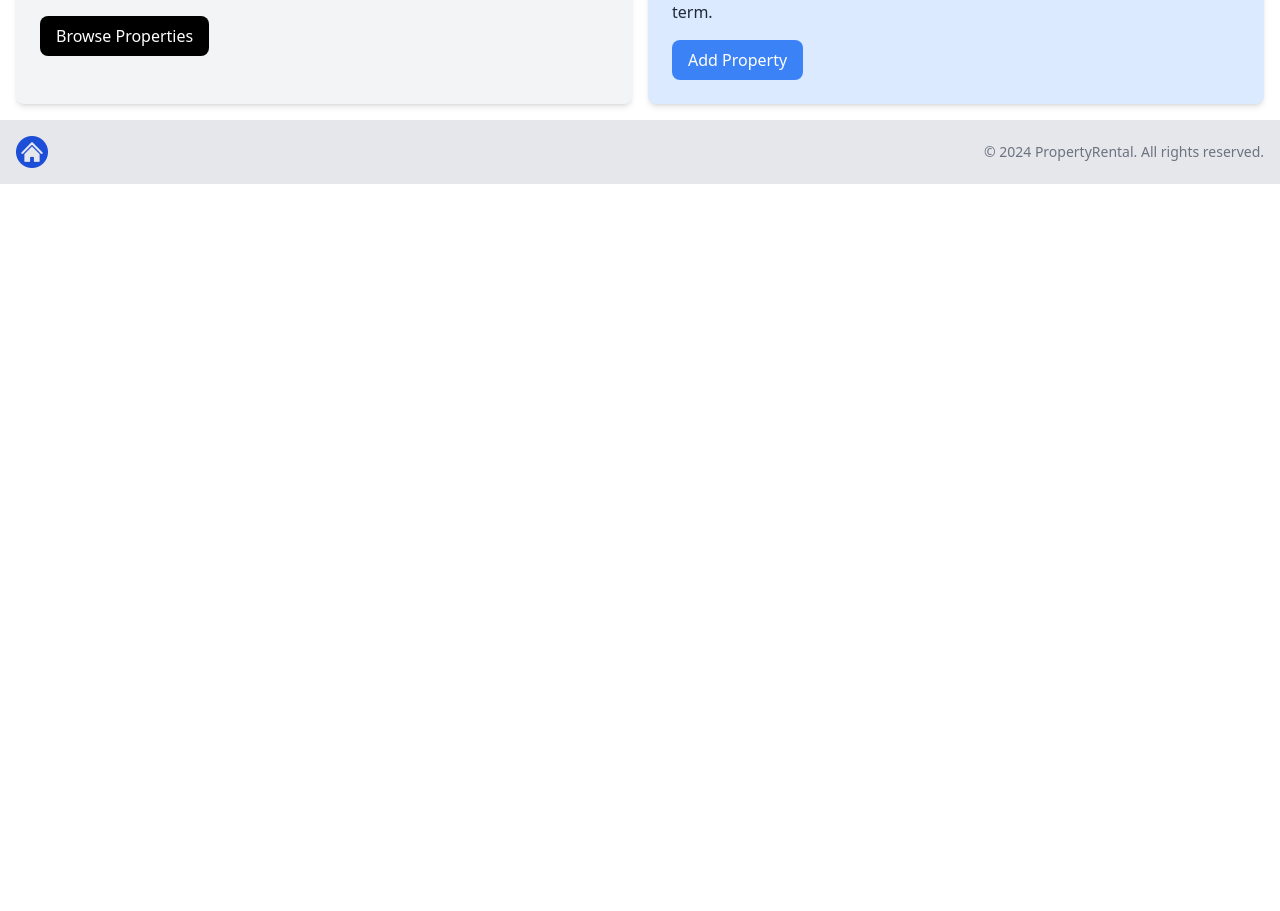
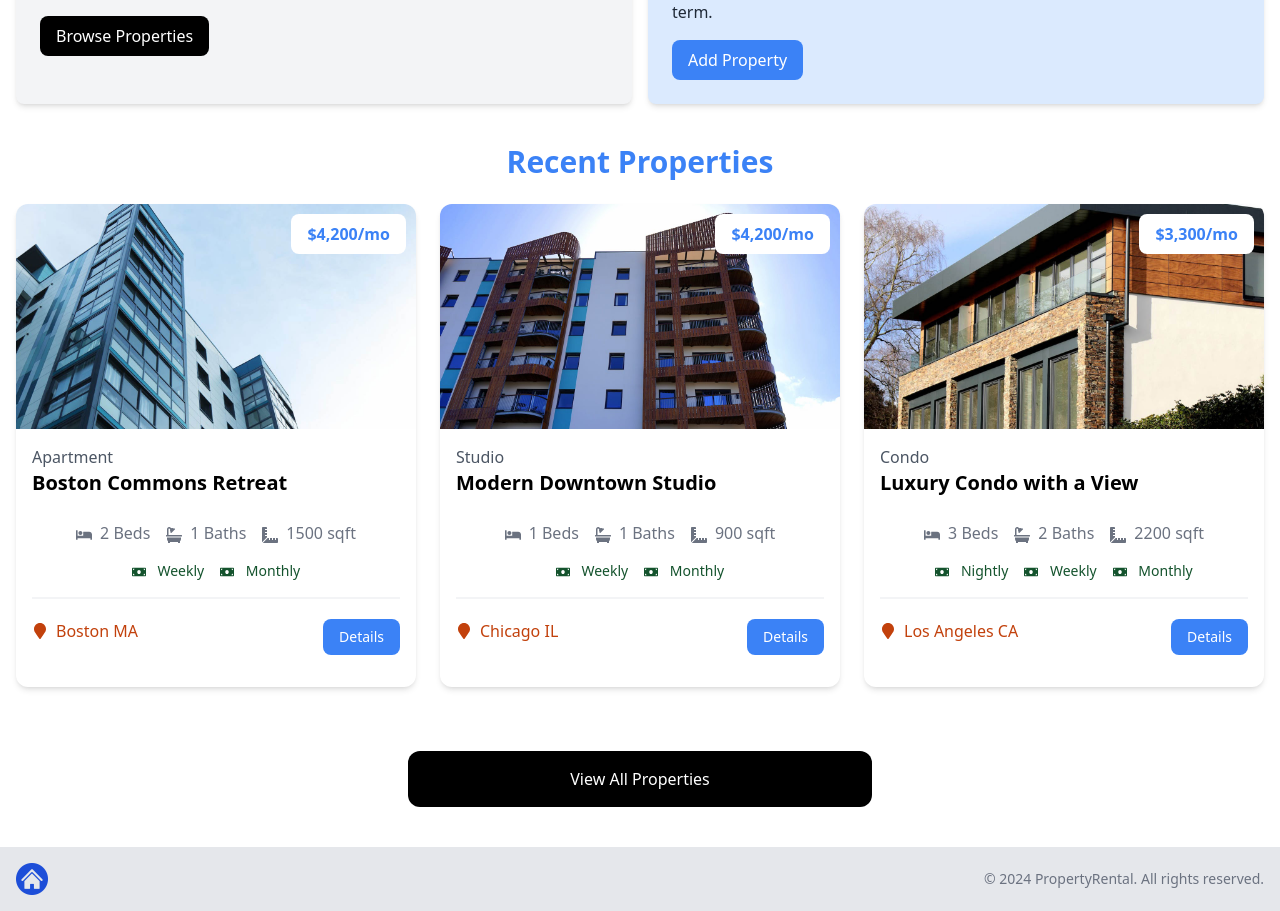
Before and after one commit to Auqpiro/rental, a Next.js app: page / in a window 1280 px wide. Shown: the part 541-1452 px from the top of the page. Before the commit the page ends 800 px from the top, so only its background shows below. Built offline with nearby package versions, Linux system fonts and the light colour scheme.

Commit message:
add recent section

```diff
--- a/app/page.jsx
+++ b/app/page.jsx
@@ -1,4 +1,5 @@
 import Hero from "@/components/Hero";
+import HomeProperties from "@/components/HomeProperties";
 import InfoBoxes from "@/components/InfoBoxes";
 
 const HomePage = () => {
@@ -6,6 +7,7 @@
     <>
       <Hero />
       <InfoBoxes />
+      <HomeProperties/>
     </>
   );
 };
--- /dev/null
+++ b/components/HomeProperties.jsx
@@ -0,0 +1,37 @@
+import propreties from "@/app/properties/properties.json";
+import PropertyCard from "./PropertyCard";
+import Link from "next/link";
+
+const HomeProperties = () => {
+  const recentProperties = (properties) => {
+    return properties.sort(() => Math.random() - Math.random()).slice(0, 3);
+  };
+  return (
+    <>
+      <section className="px-4 py-6">
+        <div className="container-xl lg:container m-auto">
+          <h2 className="text-3xl font-bold text-blue-500 mb-6 text-center">Recent Properties</h2>
+          {propreties.length === 0 ? (
+            <p>No properties found</p>
+          ) : (
+            <div className="grid grid-cols-1 md:grid-cols-3 gap-6">
+              {recentProperties(propreties).map((property) => (
+                <PropertyCard key={property._id} property={property} />
+              ))}
+            </div>
+          )}
+        </div>
+      </section>
+      <section className="m-auto max-w-lg my-10 px-6">
+        <Link
+          href="/properties"
+          className="block bg-black text-white text-center py-4 px-6 rounded-xl hover:bg-gray-700"
+        >
+          View All Properties
+        </Link>
+      </section>
+    </>
+  );
+};
+
+export default HomeProperties;
```
